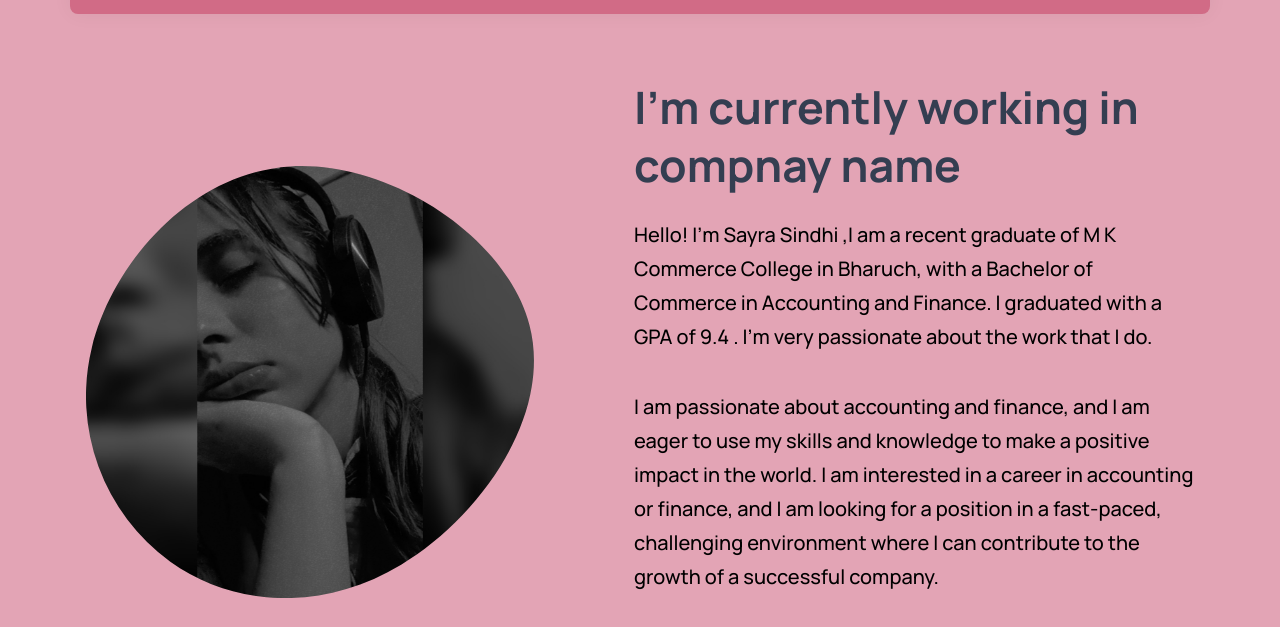
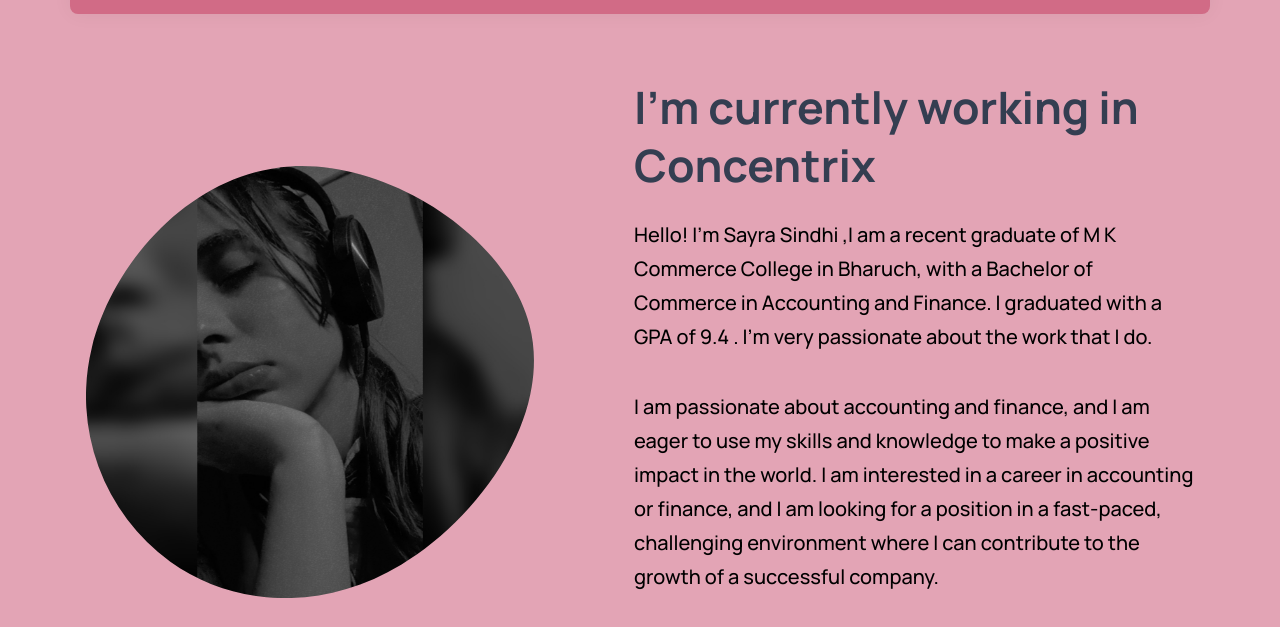
Before and after one commit to sahil-sumra/portfolio_2, a plain HTML site: page index.html in a window 1280 px wide. Shown: the part 122-749 px from the top of the page. Drawn offline with nearby package versions, Linux system fonts and the light colour scheme; a web font is replaced by a local one.

Commit message:
change work

```diff
--- a/index.html
+++ b/index.html
@@ -163,7 +163,7 @@
           <div class="hero-content">
 
             <h1 class="h1 hero-title word title" data-reveal="top" data-reveal-delay="0.5s">
-              I'm currently working in compnay name
+              I'm currently working in Concentrix
             </h1>
 
             <p class="section-text" data-reveal="top" data-reveal-delay="0.75s">
```
